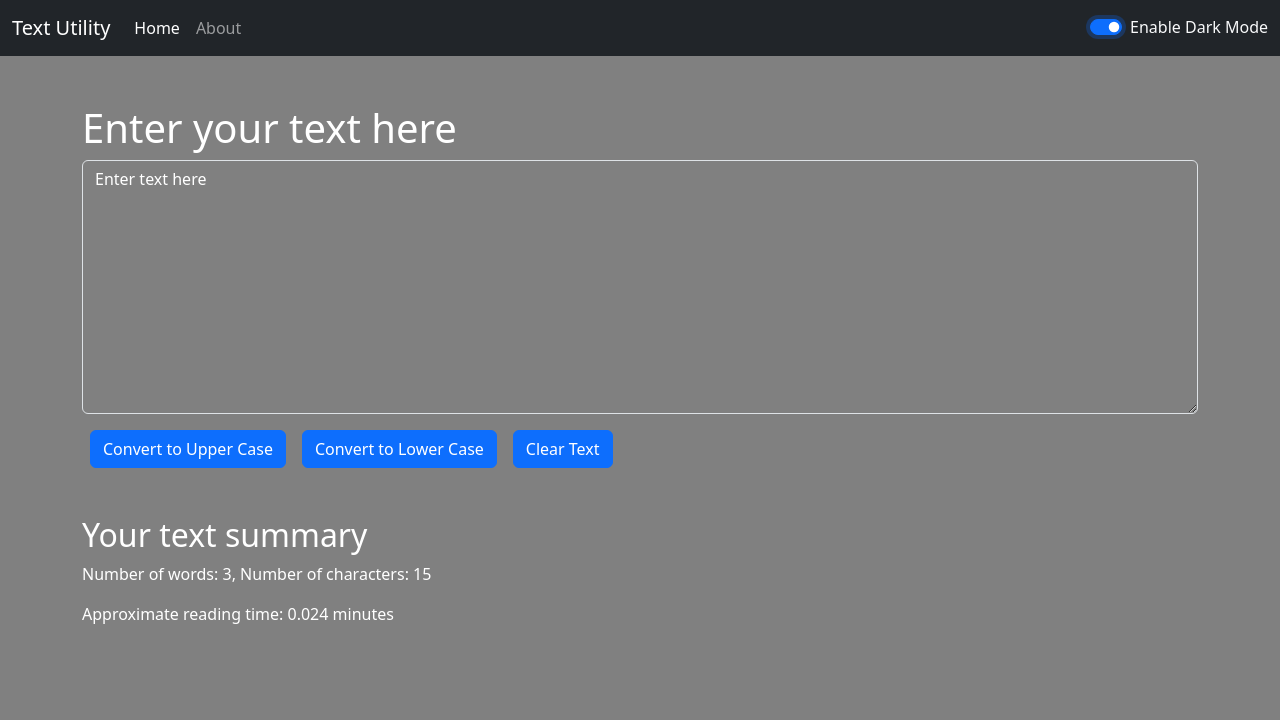
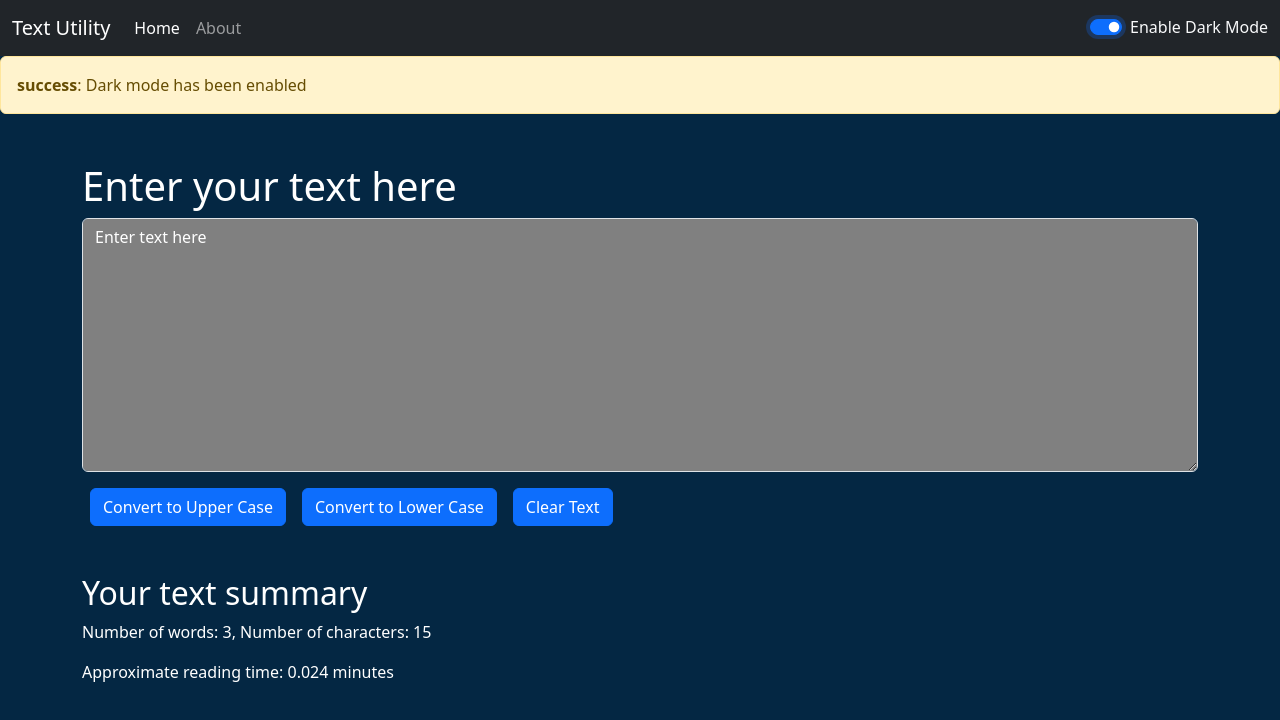
Before and after one commit to JkGiThuB821/text-app, a React (Create React App) app: page / in a window 1280 px wide. Both pictures are taken after a click on the switch "Enable Dark Mode". Shown: the top 720 px of the page. Built offline with nearby package versions, Linux system fonts and the light colour scheme.

Commit message:
Added alerts

```diff
--- a/src/App.js
+++ b/src/App.js
@@ -3,19 +3,37 @@ import './App.css';
 import About from './components/About';
 import Navbar from './components/Navbar';
 import TextForm from './components/TextForm';
+import Alert from './components/Alert';
 
 
 function App() {
   // state for enabling dark mode in the whole app
   const [mode, setMode] = useState('light');
+  const [alert, setAlert] = useState(null);
+
+  const showAlert = (message, type) =>{
+    setAlert({
+      msg: message,
+      type: type
+    })
+
+    setTimeout(()=>{
+      setAlert(null);
+
+    }, 3000)
+  }
+
 
   const toggleMode = ()=>{
     if (mode === 'light'){
       setMode('dark');
-      document.body.style.backgroundColor = "grey";
+      document.body.style.backgroundColor = "#042743";
+      showAlert("Dark mode has been enabled", "success")
+
     }else{
       setMode('light');
       document.body.style.backgroundColor = "white";
+      showAlert("Light mode has been enabled", "success")
 
     }
 
@@ -23,7 +41,8 @@ function App() {
   return (
     <>
   <Navbar title="Text Utility" aboutText = "About" mode = {mode} toggleMode = {toggleMode}/>
-  <TextForm heading= "Enter your text here" mode = {mode}/>
+  <Alert alert = {alert}/>
+  <TextForm heading= "Enter your text here" mode = {mode} showAlert= {showAlert}/>
   {/* <About/> */}
     </>
   )
--- /dev/null
+++ b/src/components/Alert.js
@@ -0,0 +1,11 @@
+import React from 'react'
+
+const Alert = (props) => {
+  return (
+    props.alert && <div class="alert alert-warning alert-dismissible fade show" role="alert">
+        <strong>{props.alert.type}</strong>: {props.alert.msg}
+    </div>
+  )
+}
+
+export default Alert
--- a/src/components/TextForm.js
+++ b/src/components/TextForm.js
@@ -6,11 +6,15 @@ export default function TextForm(props) {
     const handleUpClick =  ()=> {
         let newText = text.toUpperCase();
         setText(newText);
+        props.showAlert("Text converted to uppercase!", "success")
+
     }
 
     const handleLowClick =  ()=> {
         let newText2 = text.toLowerCase();
         setText(newText2);
+        props.showAlert("Text converted to lowercase!", "success")
+
     }
 
     const handleOnChange = (event) => {
@@ -19,6 +23,8 @@ export default function TextForm(props) {
 
     const handleClearClick = ()=>{
         setText("");
+        props.showAlert("Text cleared!", "success")
+
     }
 
     const countWords = () =>{
```
